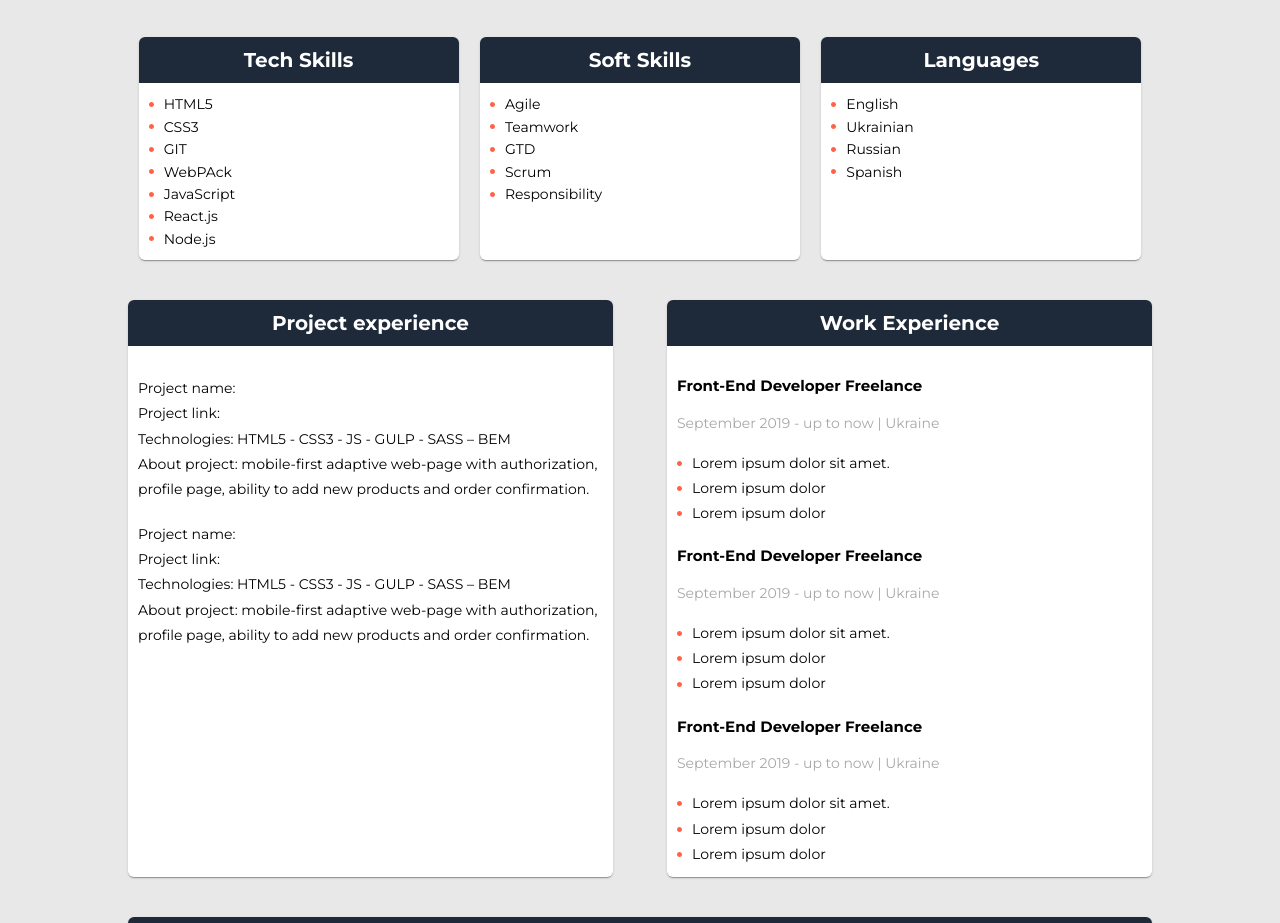
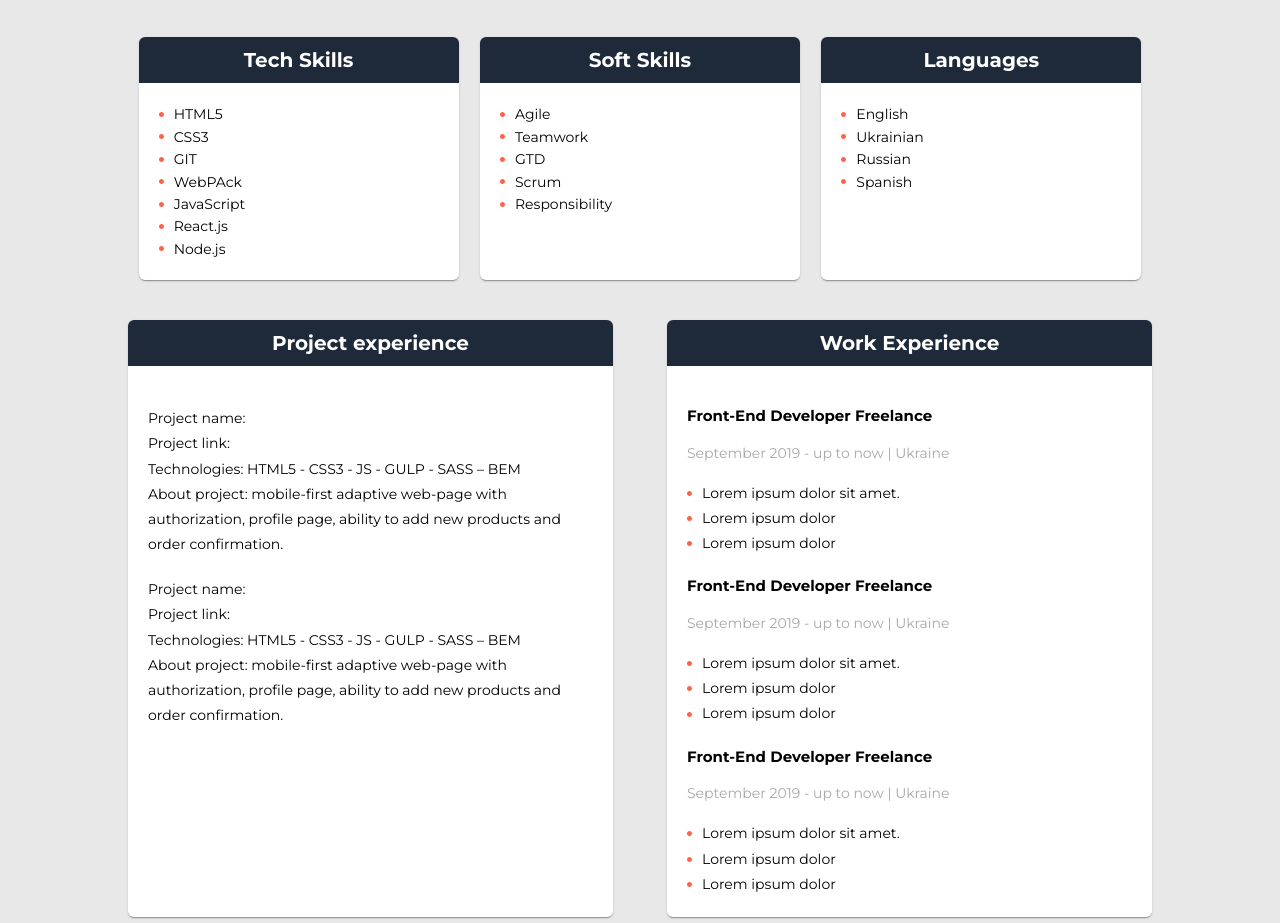
Before and after one commit to AlexDvor/cv, a website built with Parcel: page src/index.html in a window 1280 px wide. Shown: the part 483-1406 px from the top of the page. Built offline with nearby package versions, Linux system fonts and the light colour scheme.

Commit message:
added variable in root

```diff
--- a/src/sass/_education.scss
+++ b/src/sass/_education.scss
@@ -26,7 +26,7 @@
 }
 
 .education-list {
-  padding: 10px;
+  padding: var(--paddings-in-blocks);
 }
 
 .education-list__item {
--- a/src/sass/_experience.scss
+++ b/src/sass/_experience.scss
@@ -45,7 +45,7 @@
 }
 
 .experience-list {
-  padding: 10px;
+  padding: var(--paddings-in-blocks);
 }
 
 .experience-list__item {
--- a/src/sass/_projects.scss
+++ b/src/sass/_projects.scss
@@ -29,7 +29,7 @@
 }
 
 .projects-list {
-  padding: 10px;
+  padding: var(--paddings-in-blocks);
 }
 
 .projects-list__item {
--- a/src/sass/_skills.scss
+++ b/src/sass/_skills.scss
@@ -51,7 +51,7 @@
 
 .type-skill__list {
   list-style: none;
-  padding: 10px;
+  padding: var(--paddings-in-blocks);
 }
 
 .type-skill__item {
--- a/src/sass/utils/_variables.scss
+++ b/src/sass/utils/_variables.scss
@@ -24,4 +24,6 @@
   --margin-between-sections: 40px 0px 0px 0px;
   // margins for blocks
   --margins-between-blocks: 20px 0px 0px 0px;
+  // paddings for blocks
+  --paddings-in-blocks: 20px 20px 20px 20px;
 }
```
Also changed, not shown: src/partials/projects.html (deleted, +0 -128 lines).
